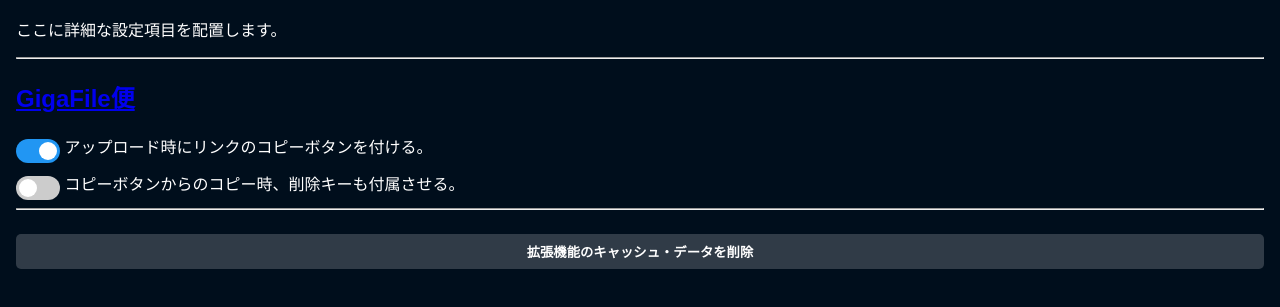
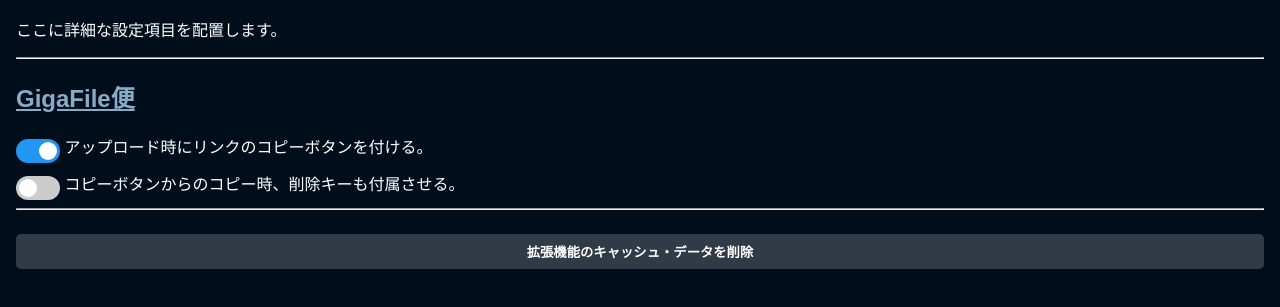
Before and after one commit to SuitoShizuku/Mizu-Extension, a browser extension: page sidepanel.html in a window 1280 px wide. Shown: the part 109-416 px from the top of the page. Drawn offline with Linux system fonts and the light colour scheme.

Commit message:
aタグの色を修正

```diff
--- a/sidepanel.css
+++ b/sidepanel.css
@@ -36,6 +36,9 @@
 }
 div {
     margin-top: 8px;
+}
+a {
+    color: #88abc7;
 }
 button {
     margin-top: 16px;
```
